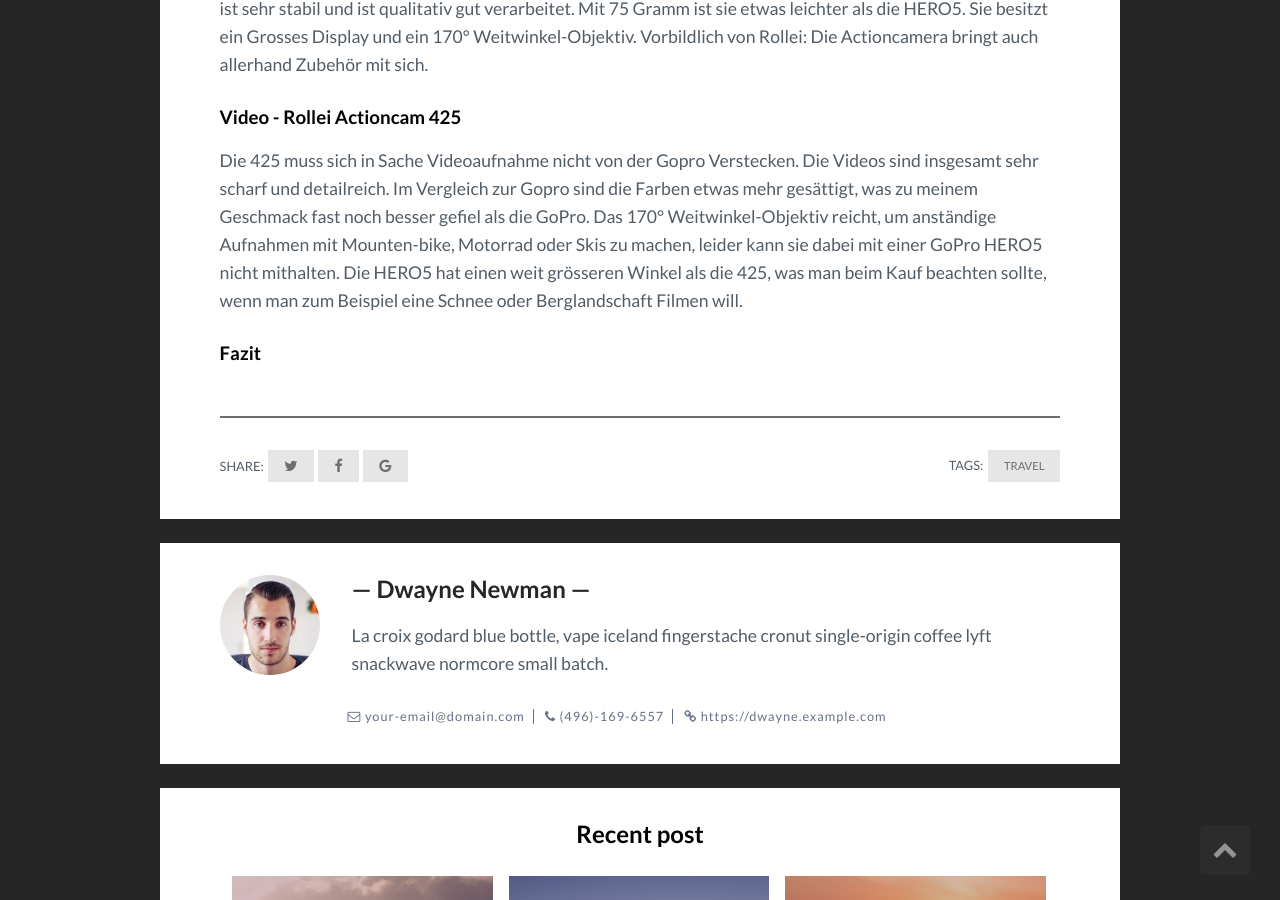
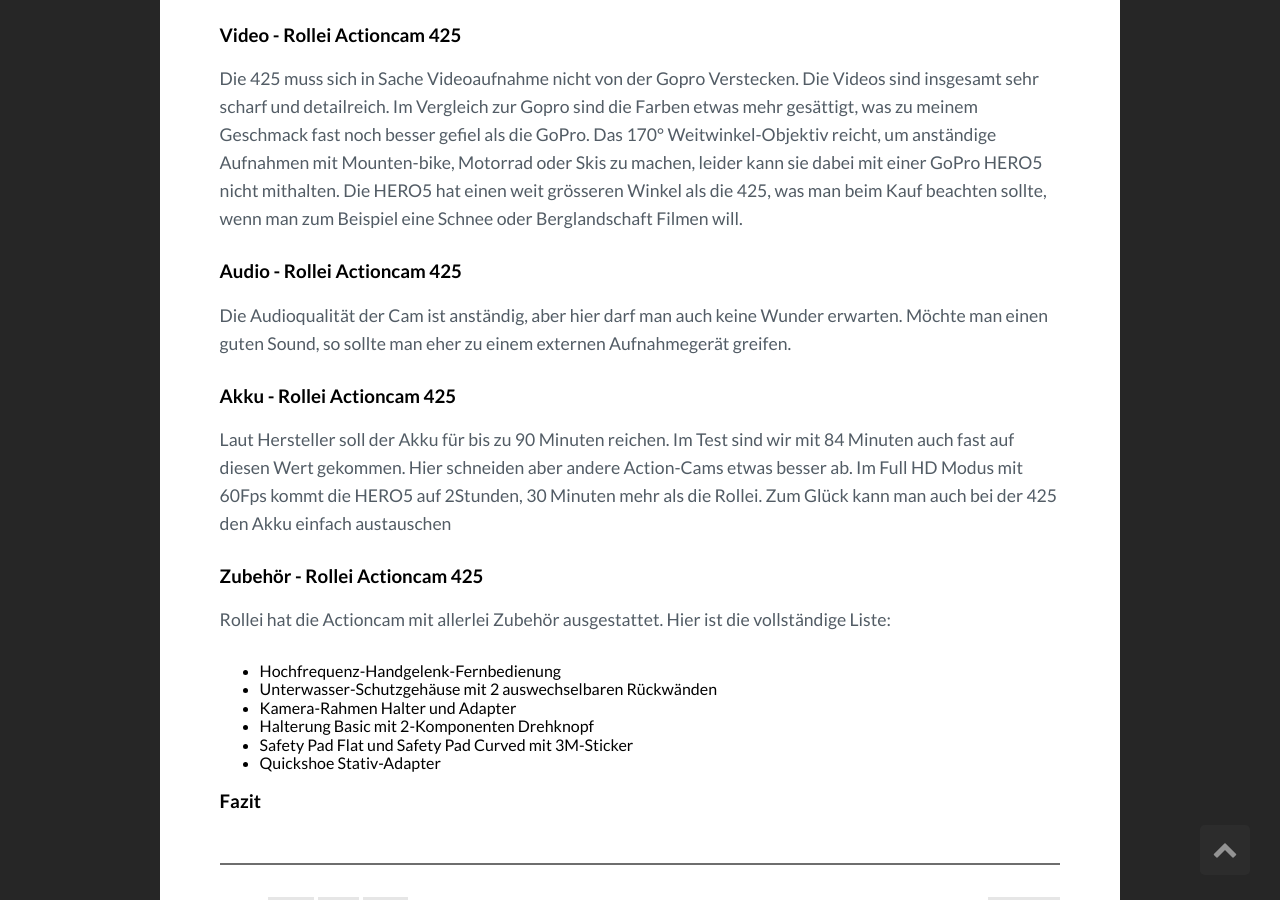
Before and after one commit to elenoid/webblog-action_cam, a Jekyll site: the page built from _posts/2017-10-22-rollei-actioncam-425-im-test.markdown, in a window 1280 px wide and 900 px high, scrolled down 1086 px. Built offline with Jekyll 4.4.1, drawn with Linux system fonts in a browser that asks for light colours; comment, search, counter and statistics services are not loaded.

Commit message:
Updated '_posts/2017-10-22-rollei-actioncam-425-im-test.markdown' via CloudCannon

```diff
--- a/_posts/2017-10-22-rollei-actioncam-425-im-test.markdown
+++ b/_posts/2017-10-22-rollei-actioncam-425-im-test.markdown
@@ -8,9 +8,7 @@ tag: Travel
 ---
 
 
-**Wer nicht gleich &uuml;ber 350 Euro in eine GoPro investieren will, findet mit dem Kauf einer Rollei Actioncam eine gute Alternative.**
-
-&nbsp;
+#### **Wer nicht gleich &uuml;ber 350 Euro in eine GoPro investieren will, findet mit dem Kauf einer Rollei Actioncam eine gute Alternative.**
 
 ### Overview - Rollei Actioncam 425
 
@@ -22,4 +20,23 @@ Rollei ist bekannt hochwertige Kameras herzustellen bei der 425 ist dass auch ke
 
 Die 425 muss sich in Sache Videoaufnahme nicht von der Gopro Verstecken. Die Videos sind insgesamt sehr scharf und detailreich. Im Vergleich zur Gopro sind die Farben etwas mehr ges&auml;ttigt, was zu meinem Geschmack fast noch besser gefiel als die GoPro. Das 170&deg; Weitwinkel-Objektiv reicht, um anst&auml;ndige Aufnahmen mit Mounten-bike, Motorrad oder Skis zu machen, leider kann sie dabei mit einer GoPro HERO5 nicht mithalten. Die HERO5 hat einen weit gr&ouml;sseren Winkel als die 425, was man beim Kauf beachten sollte, wenn man zum Beispiel eine Schnee oder Berglandschaft Filmen will.
 
+### Audio - Rollei Actioncam 425
+
+Die Audioqualit&auml;t der Cam ist anst&auml;ndig, aber hier darf man auch keine Wunder erwarten. M&ouml;chte man einen guten Sound, so sollte man eher zu einem externen Aufnahmeger&auml;t greifen.
+
+### Akku - Rollei Actioncam 425
+
+Laut Hersteller soll der Akku f&uuml;r bis zu 90 Minuten reichen. Im Test sind wir mit 84 Minuten auch fast auf diesen Wert gekommen. Hier schneiden aber andere Action-Cams etwas besser ab. Im Full HD Modus mit 60Fps kommt die HERO5 auf 2Stunden, 30 Minuten mehr als die Rollei. Zum Gl&uuml;ck kann man auch bei der 425 den Akku einfach austauschen
+
+### Zubeh&ouml;r - Rollei Actioncam 425
+
+Rollei hat die Actioncam mit allerlei Zubeh&ouml;r ausgestattet. Hier ist die vollst&auml;ndige Liste:
+
+* Hochfrequenz-Handgelenk-Fernbedienung
+* Unterwasser-Schutzgeh&auml;use mit 2 auswechselbaren R&uuml;ckw&auml;nden
+* Kamera-Rahmen Halter und Adapter
+* Halterung Basic mit 2-Komponenten Drehknopf
+* Safety Pad Flat und Safety Pad Curved mit 3M-Sticker
+* Quickshoe Stativ-Adapter
+
 ### Fazit
```
